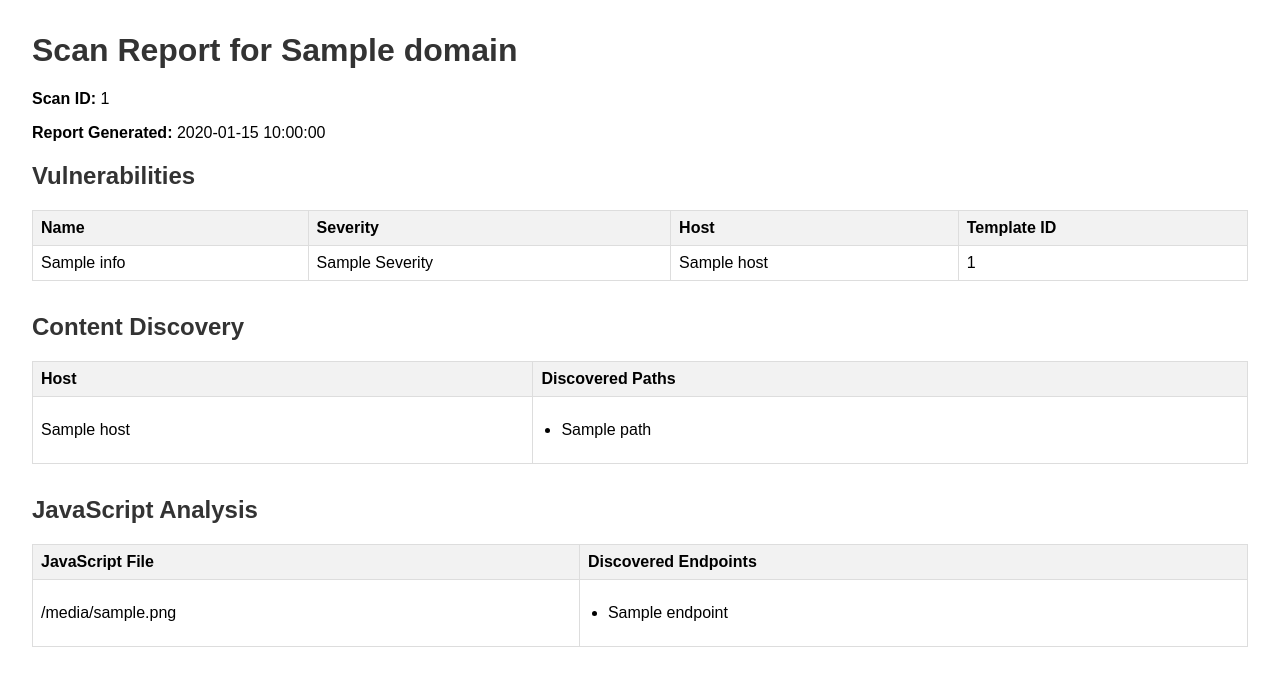
After one commit to Fussin/AutoPen, a Flask app: template cyberhunter_3d/web/templates/report_template.html in a window 1280 px wide. The commit adds this page. Shown: the top 686 px of the page. Run offline with Flask 3, Linux system fonts and the light colour scheme; the template is opened without the code that fills it: most values are stand-ins (such as "Sample title", 1, 10 or a date in 2020).

Commit message:
feat: Add PDF Reporting Feature
This commit introduces the capability to generate comprehensive PDF reports from scan results.

Key Changes:
-   **Dependencies**: Added `pdfkit` to `requirements.txt` and `wkhtmltopdf` to the system installation script (`install_tools.sh`).
-   **Report Template**: A new, printer-friendly HTML template (`report_template.html`) has been created to format the scan data for reporting.
-   **PDF Generation Engine**: A new `pdf_generator.py` module has been added. It uses the template and `pdfkit` to convert the final JSON scan data into a PDF report.
-   **CLI Integration**: A new `--generate-report` flag has been added to the `main.py` script, allowing users to generate a PDF report from the command line after a scan completes.
-   **Web UI Integration**: A "Download Report (PDF)" button has been added to the scan results page. This links to a new route that generates the PDF on-demand (if it doesn't exist) and serves it for download.
-   **Tests**: A new test suite has been added for the reporting functionality to ensure the PDF generation process works as expected.

This feature provides a professional, shareable output for the tool, making it much easier to consume and act upon the findings from a scan.

```diff
--- /dev/null
+++ b/cyberhunter_3d/web/templates/report_template.html
@@ -0,0 +1,73 @@
+<!DOCTYPE html>
+<html>
+<head>
+    <title>Scan Report - {{ domain }}</title>
+    <style>
+        body { font-family: sans-serif; margin: 2em; }
+        h1, h2, h3, h4 { color: #333; }
+        table { width: 100%; border-collapse: collapse; margin-bottom: 2em; }
+        th, td { text-align: left; padding: 8px; border: 1px solid #ddd; }
+        th { background-color: #f2f2f2; }
+        ul { padding-left: 20px; }
+    </style>
+</head>
+<body>
+    <h1>Scan Report for {{ domain }}</h1>
+    <p><strong>Scan ID:</strong> {{ scan_id }}</p>
+    <p><strong>Report Generated:</strong> {{ report_date }}</p>
+
+    <h2>Vulnerabilities</h2>
+    {% if vulnerabilities %}
+        <table>
+            <thead>
+                <tr><th>Name</th><th>Severity</th><th>Host</th><th>Template ID</th></tr>
+            </thead>
+            <tbody>
+                {% for vuln in vulnerabilities %}
+                    <tr>
+                        <td>{{ vuln.info.name }}</td>
+                        <td>{{ vuln.info.severity|title }}</td>
+                        <td>{{ vuln.host }}</td>
+                        <td>{{ vuln['template-id'] }}</td>
+                    </tr>
+                {% endfor %}
+            </tbody>
+        </table>
+    {% else %}<p>No vulnerabilities found.</p>{% endif %}
+
+    <h2>Content Discovery</h2>
+    {% if content_discovery %}
+        <table>
+            <thead>
+                <tr><th>Host</th><th>Discovered Paths</th></tr>
+            </thead>
+            <tbody>
+                {% for host, paths in content_discovery.items() %}
+                    <tr>
+                        <td>{{ host }}</td>
+                        <td><ul>{% for path in paths %}<li>{{ path }}</li>{% endfor %}</ul></td>
+                    </tr>
+                {% endfor %}
+            </tbody>
+        </table>
+    {% else %}<p>No content discovery results found.</p>{% endif %}
+
+    <h2>JavaScript Analysis</h2>
+    {% if js_analysis %}
+        <table>
+            <thead>
+                <tr><th>JavaScript File</th><th>Discovered Endpoints</th></tr>
+            </thead>
+            <tbody>
+                {% for js_file, endpoints in js_analysis.items() %}
+                    <tr>
+                        <td>{{ js_file }}</td>
+                        <td><ul>{% for endpoint in endpoints %}<li>{{ endpoint }}</li>{% endfor %}</ul></td>
+                    </tr>
+                {% endfor %}
+            </tbody>
+        </table>
+    {% else %}<p>No endpoints found in JavaScript files.</p>{% endif %}
+
+</body>
+</html>
--- a/cyberhunter_3d/web/templates/scan_results.html
+++ b/cyberhunter_3d/web/templates/scan_results.html
@@ -3,7 +3,8 @@
   <div style="display: flex; justify-content: space-between; align-items: center;">
     <h2>Scan Results for #{{ scan.id }}</h2>
     <div>
-      <a href="{{ url_for('graph_view', scan_id=scan.id) }}" class="button">View Graph</a>
+      <a href="{{ url_for('download_report', scan_id=scan.id) }}" class="button">Download Report (PDF)</a>
+      <a href="{{ url_for('graph_view', scan_id=scan.id) }}" class="button" style="margin-left: 1em;">View Graph</a>
       <a href="{{ url_for('dashboard') }}" class="button" style="margin-left: 1em;">Back to Dashboard</a>
     </div>
   </div>
--- a/requirements.txt
+++ b/requirements.txt
@@ -15,3 +15,4 @@ fofa-py
 greynoise
 Pillow
 pytesseract
+pdfkit
--- a/run_web.py
+++ b/run_web.py
@@ -282,6 +282,30 @@ from cyberhunter_3d.core.reconnaissance.utils import load_config
 from cyberhunter_3d.utils.file_utils import get_results_dir
 import json
 
+from flask import send_from_directory
+from cyberhunter_3d.reporting.pdf_generator import generate_pdf_report
+
+@app.route('/scan/<int:scan_id>/report/download')
+@login_required
+def download_report(scan_id):
+    scan = Scan.query.get_or_404(scan_id)
+    if scan.user_id != current_user.id:
+        flash('You are not authorized to access this report.', 'danger')
+        return redirect(url_for('dashboard'))
+
+    target_domain = scan.targets[0].value if scan.targets else 'report'
+    results_dir = get_results_dir(target_domain, scan_id)
+    pdf_path = os.path.join(results_dir, f"scan_report_{scan_id}.pdf")
+
+    if not os.path.exists(pdf_path):
+        # Generate the report if it doesn't exist
+        generate_pdf_report(scan_id, target_domain, app)
+        if not os.path.exists(pdf_path):
+            flash('Failed to generate PDF report.', 'danger')
+            return redirect(url_for('scan_results', scan_id=scan_id))
+
+    return send_from_directory(directory=results_dir, path=f"scan_report_{scan_id}.pdf", as_attachment=True)
+
 @app.route('/scan/<int:scan_id>')
 @login_required
 def scan_results(scan_id):
```
Also changed, not shown: cyberhunter_3d/main.py (+7 -1 lines), cyberhunter_3d/reporting/pdf_generator.py (added, +47 -0 lines), cyberhunter_3d/tests/test_reporting.py (added, +70 -0 lines), 1 other file.
